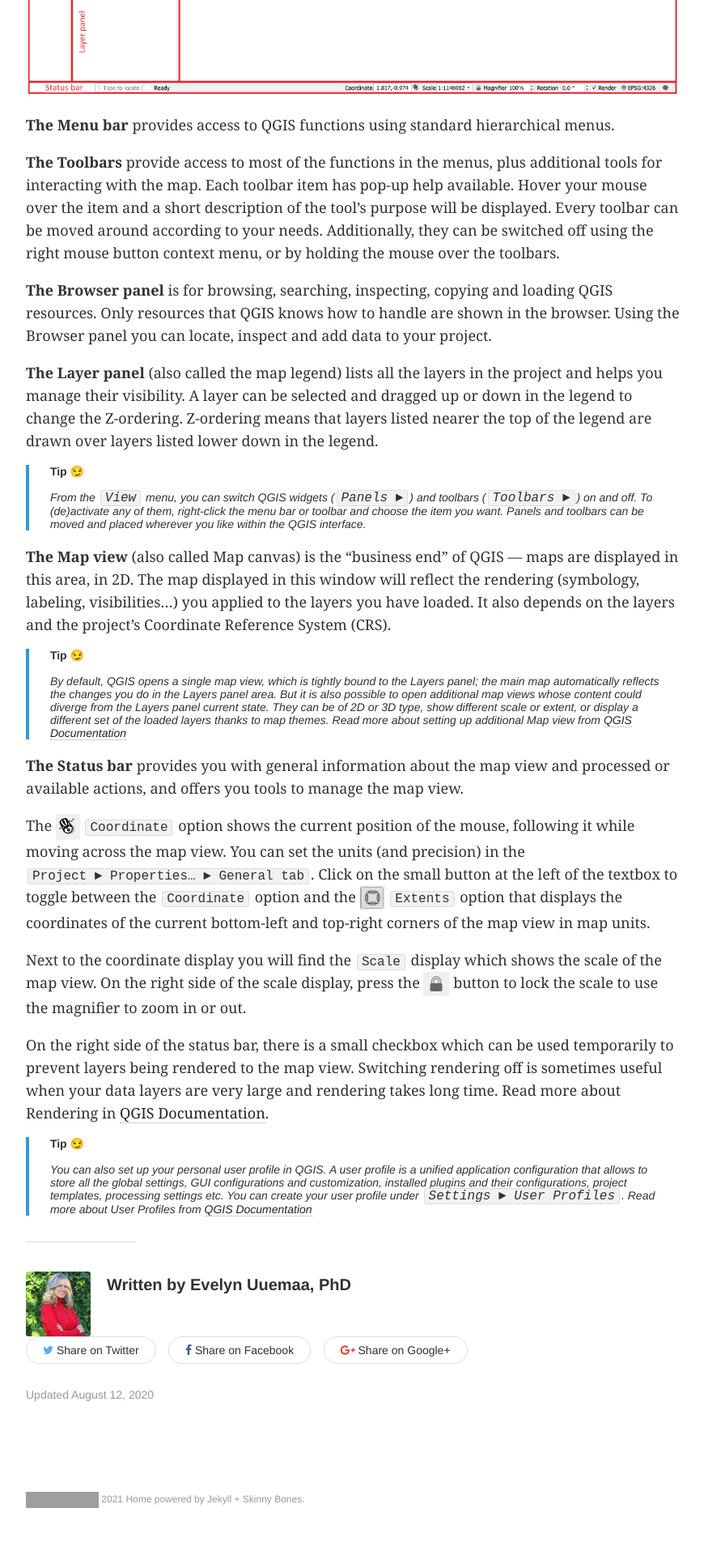
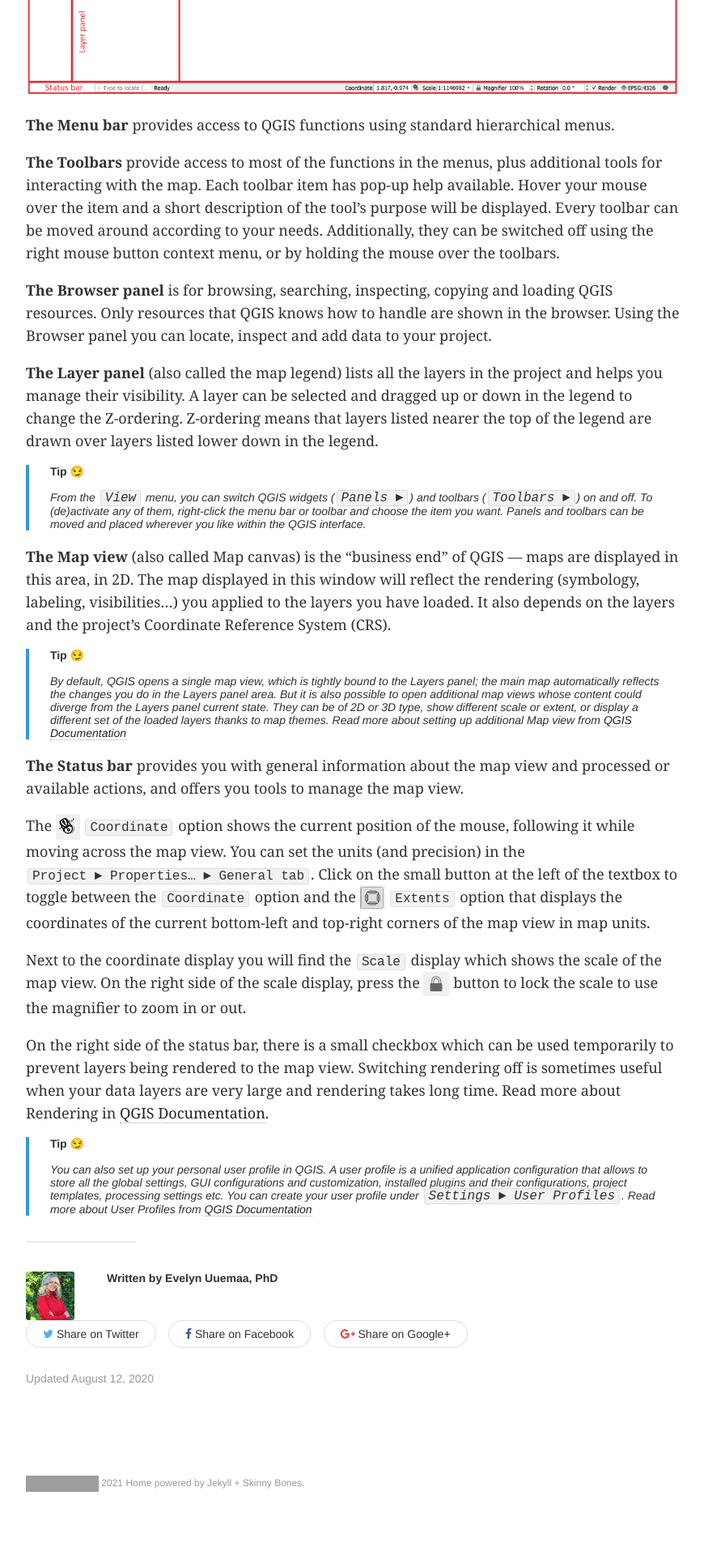
Before and after one commit to kevelyn1/QGIS-Intro, a Jekyll site: the page built from _posts/qgis/2020-08-12-intro.md, in a window 1280 px wide. Shown: the part 1982-3902 px from the top of the page at 81% size, without its empty margins (64-934 px from the left). Built offline with Jekyll 4.4.1, drawn with Linux system fonts in a browser that asks for light colours; emoji names are drawn with the system emoji font; grey boxes are pictures that could not be loaded.

Commit message:
update footer designs

```diff
--- a/_sass/_layout.scss
+++ b/_sass/_layout.scss
@@ -311,22 +311,22 @@
 	position: absolute;
 	left: 0;
 	img {
-		width: 80px;
-		height: 80px;
+		width: 60px;
+		height: 60px;
 		border-radius: $border-radius;
 	}
 }
 .author-content {
 	word-wrap: break-word;
 	padding-left: 100px; //avatar width + 20px padding
-	min-height: 80px; //mirrors avatar height
+	min-height: 60px; //mirrors avatar height
 }
 .author-name {
-	@include font-size(20,no);
+	@include font-size(14,no);
 }
 .author-bio {
 	margin-top: 0;
-	@include font-size(16);
+	@include font-size(14);
 }
 
 /*
```
